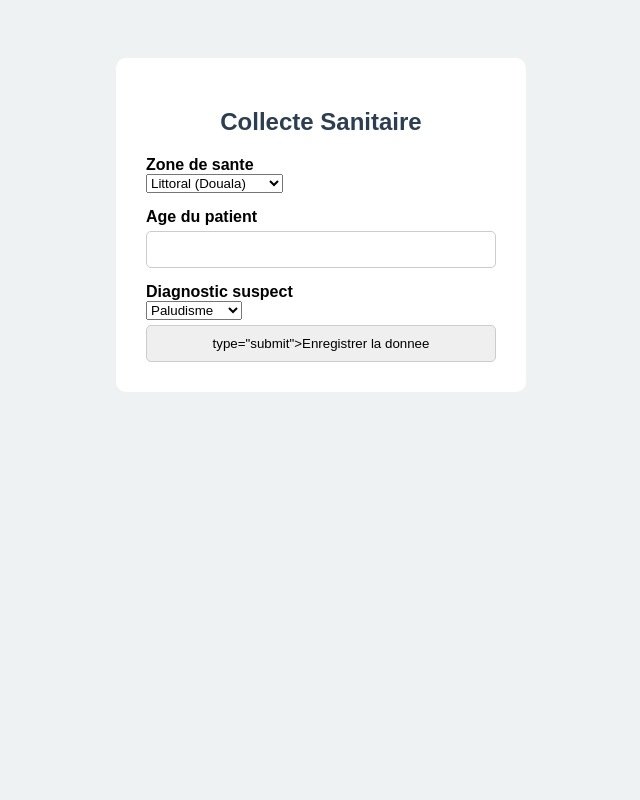
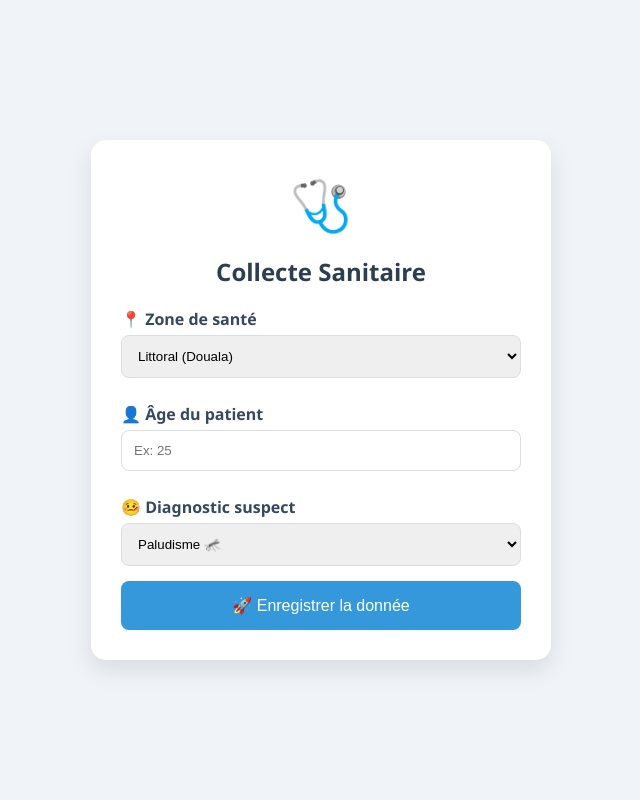
Before and after one commit to EssilaEkoAlbert/data_sante, a Flask app: page / in a window 1280 px wide. Shown: the whole page, without its empty margins (319-959 px from the left). Run offline with Flask 3, Linux system fonts and the light colour scheme.

Commit message:
Amelioration du design avec logo et emogis

```diff
--- a/templates/index.html
+++ b/templates/index.html
@@ -1,68 +1,43 @@
 <!DOCTYPE html>
 <html lang="fr">
 <head>
-
     <meta charset="UTF-8">
-   <title>Collecte sanitaire</title>
+    <meta name="viewport" content="width=device-width, initial-scale=1.0">
+    <title>Collecte Sanitaire 🏥</title>
     <style>
-
-      body {font-family:
-      sans-serif; background-color: #eef2f3;
-      display: flex; justify-content:
-      center; padding-top: 50px; }
-      .form-container {background:
-      white; padding: 30px; border-radius: 10px; box-shadow: 0 4px 6px
-      rgba(0,0,0,0,1); width: 350px;  }
-         h2 { color: #2c3e50;
-       text-align: center; }
-          label{ display: block;
-          margin-top: 15px; font-weight: bold; }
-          input, slect, button {width: 100%; padding: 10px; margin-top: 5px;
-          border-radius: 5px; border: 1px solid
-          #ccc; box-sizing: border-box; }
-
-            butotn { background-color: #3498db; color: white; border: none;
-            margin-top: 20px; cursor: pointer;
-            font-size: 16px;}
-
-              button:hover
-              { background-color: #2980b9; }
+        body { font-family: 'Segoe UI', Tahoma, Geneva, Verdana, sans-serif; background-color: #f0f4f8; display: flex; justify-content: center; align-items: center; height: 100vh; margin: 0; }
+        .card { background: white; padding: 30px; border-radius: 15px; box-shadow: 0 10px 25px rgba(0,0,0,0.1); width: 100%; max-width: 400px; text-align: center; }
+        h1 { color: #2c3e50; font-size: 24px; margin-bottom: 20px; }
+        .logo { font-size: 50px; margin-bottom: 10px; }
+        label { display: block; text-align: left; margin: 10px 0 5px; color: #34495e; font-weight: bold; }
+        select, input { width: 100%; padding: 12px; margin-bottom: 15px; border: 1px solid #dcdde1; border-radius: 8px; box-sizing: border-box; }
+        button { background-color: #3498db; color: white; border: none; padding: 15px; width: 100%; border-radius: 8px; font-size: 16px; cursor: pointer; transition: background 0.3s; }
+        button:hover { background-color: #2980b9; }
     </style>
 </head>
-
 <body>
-                 <div class="form-container">
-                 <h2> Collecte Sanitaire</h2>
+    <div class="card">
+        <div class="logo">🩺</div>
+        <h1>Collecte Sanitaire</h1>
         <form action="/envoyer" method="POST">
-
-                         <label>Zone de sante</label>
+            <label>📍 Zone de santé</label>
             <select name="zone">
-                            <option
-                            value="Littoral">Littoral (Douala)</option>
-                            <option
-                            value="Centre">Centre (Yaounde)</option>
-                            <option
-                            value="Ouest">Ouest (Bafoussam)</option>
-
+                <option value="Littoral">Littoral (Douala)</option>
+                <option value="Centre">Centre (Yaoundé)</option>
+                <option value="Ouest">Ouest (Bafoussam)</option>
             </select>
 
-                                 <label>Age du patient</label>
+            <label>👤 Âge du patient</label>
+            <input type="number" name="age" placeholder="Ex: 25" required>
 
-                                 <input type="number" name="age" required min="0">
-                                 <label>Diagnostic suspect</label>
-
+            <label>🤒 Diagnostic suspect</label>
             <select name="maladie">
-
-                                    <option
-                                    value="Paludisme">Paludisme</option>
-                                    <option
-                                    value="Cholera">Cholera</option>
-                                    <option
-                                    value="Fievre jaune">Fievre jaune</option>
+                <option value="Paludisme">Paludisme 🦟</option>
+                <option value="Grippe">Grippe 🌡️</option>
+                <option value="Autre">Autre 📋</option>
             </select>
 
-                                   <button>
-                           type="submit">Enregistrer la donnee</button>
+            <button type="submit">🚀 Enregistrer la donnée</button>
         </form>
     </div>
 </body>
```
Lines whose indentation alone changed are shown as unchanged.
